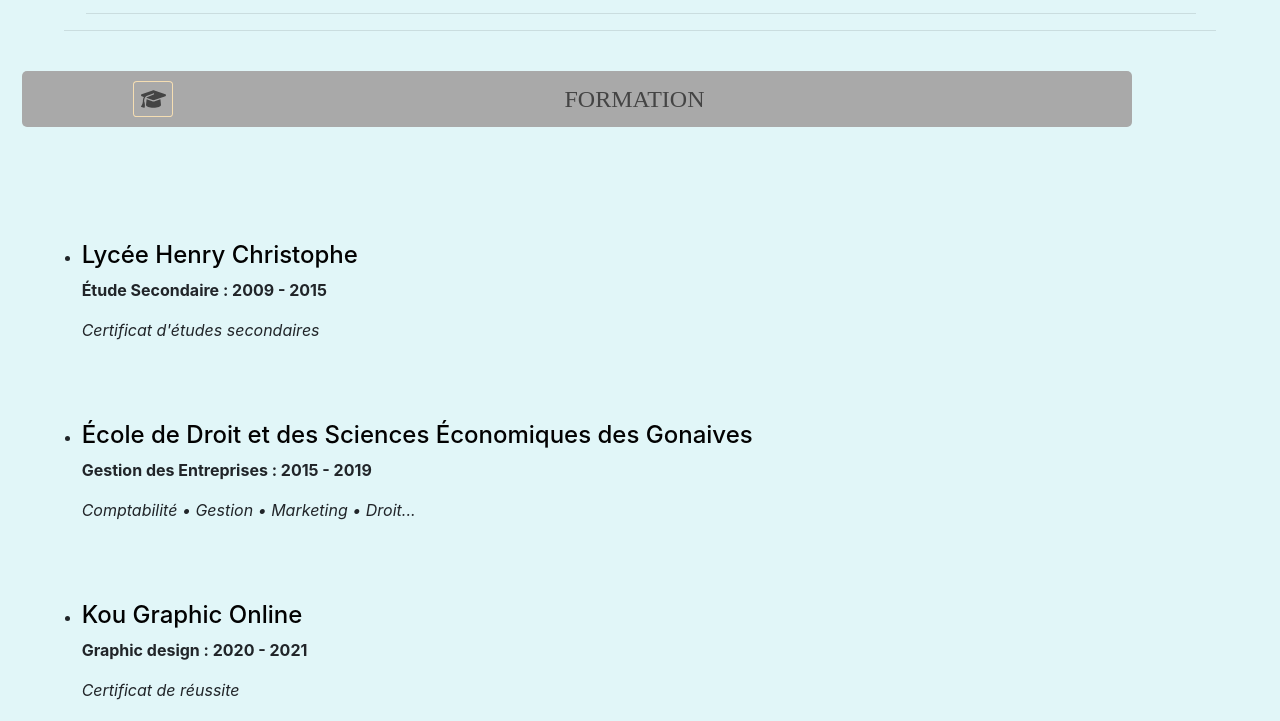
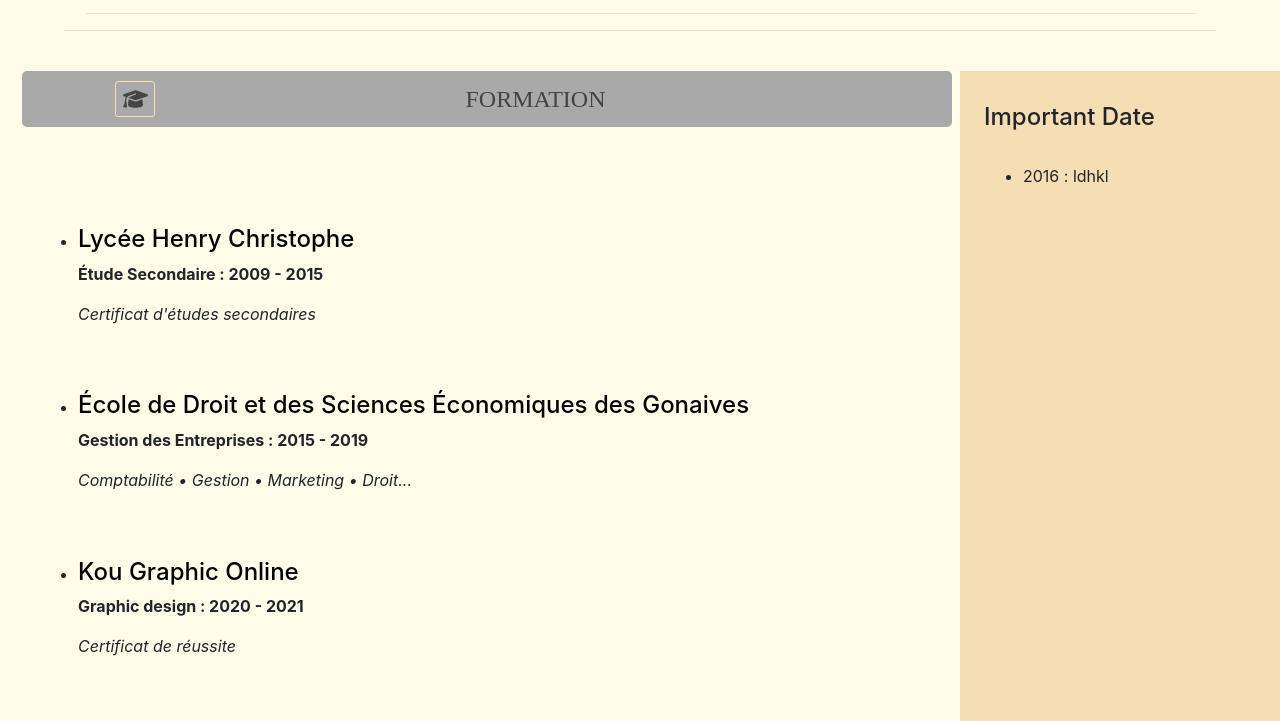
Before and after one commit to luzvanderemilcar/cv, a plain HTML site: page index.html in a window 1280 px wide. Shown: the part 1098-1819 px from the top of the page. Drawn offline with nearby package versions, Linux system fonts and the light colour scheme.

Commit message:
update "change in layout : add an aside element, change in the background color"

```diff
--- a/index.html
+++ b/index.html
@@ -36,7 +36,7 @@
   <section id="intro">
     <div id="title-button-div">
       <a class="btn btn-dark title-button" href="#footer"><i class="fas fa-link fa-lg titre-icon1"></i><span class="sr-only">contact me</span></a>
-      <a class="btn btn-outline-dark title-button" href="mailto:emiltog@gmail.com"><i class="fas fa-envelope fa-lg titre-icon2"></i><span class="sr-only">Email me</span></a>
+      <a class="btn btn-outline-dark title-button" href="mailto:luzvanderemilcar@gmail.com"><i class="fas fa-envelope fa-lg titre-icon2"></i><span class="sr-only">Email me</span></a>
     </div>
     <div id="bref" class="container">
       <h4>En bref</h4>
@@ -54,6 +54,14 @@
     </div>
     <hr>
   </section>
+  <div class="page-layout">
+  <aside class="full-width">
+    <h4>Important Date</h4>
+    <ul>
+      <li>2016 : ldhkl</li>
+    </ul>
+  </aside>
+  <main>
   <section id="formation" class="container">
     <div class="header-div">
       <div class="icon-div">
@@ -140,6 +148,10 @@
       </div>
     </div>
     <hr>
+    <div>
+      <a id="to-top-link" href="#titre"><i class="fa fa-arrow-circle-up to-top-icon"></i><span aria-hidden="true">TOP</span>
+        <span class="sr-only">Go to top</span></a>
+    </div>
   </section>
   <section id="experience" class="container">
     <div class="header-div">
@@ -150,7 +162,7 @@
         <h2 class="section-heading">Expériences</h2>
       </div>
     </div>
-    <div id="experience-body">
+    <div class="section-body">
       <div class="workplace">
         <div class="header">
           <h4>Mètre Carré</h4>
@@ -172,18 +184,17 @@
         <h2 class="section-heading">Autres</h2>
       </div>
     </div>
+    <div class="section-body">
       <ul>
         <li>Je joue au basket et au foot</li>
         <li>J'écris des poèmes, des réflexions, et des pensées de motivation.</li>
         <li>J'écoute de la musique, des livres audio</li>
       </ul>
+    </div>
     <hr>
   </section>
-  <div>
-    <a id="to-top-link" href="#titre"><i class="fa fa-arrow-circle-up to-top-icon"></i><span aria-hidden="true">TOP</span>
-      <span class="sr-only">Go to top</span></a>
+</main>
 </div>
-  <!--hr-->
   <footer id="footer" class="container-fluid">
     <div>
       <a href="https://www.facebook.com/luzvanderemilcar">
@@ -202,7 +213,7 @@
       </a>
     </div>
     <div id="copyriht-info">
-      <h6>&copy; ELTOGDesigns <span class="date-year"></span></h6>
+      <h6 class="date-year"></h6>
     </div>
   </footer>
   <script src="https://cdnjs.cloudflare.com/ajax/libs/font-awesome/6.4.0/js/all.min.js" integrity="sha512-fD9DI5bZwQxOi7MhYWnnNPlvXdp/2Pj3XSTRrFs5FQa4mizyGLnJcN6tuvUS6LbmgN1ut+XGSABKvjN0H6Aoow==" crossorigin="anonymous" referrerpolicy="no-referrer"></script>
--- a/index.js
+++ b/index.js
@@ -113,13 +113,11 @@ document.addEventListener("scroll", () => {
 });
 
 //Footer
-let copyRightElement = document.querySelector("#copyriht-info h6 span.date-year");
+let copyRightElement = document.querySelector("#copyriht-info h6.date-year");
+let copyrightOwner = "luzvanderemilcar"
+let year = new Date().getUTCFullYear();
 
-let currentDateString = new Date()
-  .toLocaleDateString();
-
-let year = currentDateString.slice(currentDateString.length - 4, currentDateString.length);
-let yearText = document.createTextNode(" " + year);
+let yearText = document.createTextNode(`@${copyrightOwner}  ${year}`);
 copyRightElement.appendChild(yearText);
 
 // Data for D3 Charts
--- a/styles.css
+++ b/styles.css
@@ -1,7 +1,7 @@
 :root {
   /*Color Variables*/
   --primary-color: #680000;
-  --main-background-color: #E1F6F8;
+  --main-background-color: #FFFDE9;
   --dark-color: #020202;
   --soft-color: wheat;
 
@@ -23,9 +23,14 @@ body {
   background-color: var(--main-background-color, #F8F8F8);
 }
 
+aside.full-width {
+  visibility: hidden
+}
+
 section {
   padding-bottom: 1.5em;
 }
+
 
 ul {
   padding-left: 15px;
@@ -41,7 +46,7 @@ li div {
 }
 
 .container {
-  width: 100%;
+  /*width: 100%;*/
   margin: auto 7px;
   border-radius: 5px;
 }
@@ -67,7 +72,9 @@ li div {
   line-height: 1.5;
   padding: auto 5%;
 }
-
+.section-body {
+  padding-inline: 1.5em;
+}
 
 .header-div {
   background-color: darkgray;
@@ -251,9 +258,31 @@ button.cp-button.clicked {
 }
 
 @media (min-width: 768px) {
+  div.page-layout {
+    display : grid;
+    grid-template-columns : 75% 25%;
+grid-template-areas: 'main aside';
+  }
+
+  div.page-layout main {
+    grid-area: main
+  }
+
+
   section {
     padding-inline: 5%;
   }
+
+aside.full-width {
+  grid-area : aside;
+  visibility: visible;
+  padding: auto 1rem;
+  background-color: var(--soft-color, gray);
+}
+
+aside.full-width * {
+  margin : 2rem 1.5rem;
+}
 
   #bar-chart {
     float: right;
```
Lines whose indentation alone changed are shown as unchanged.
